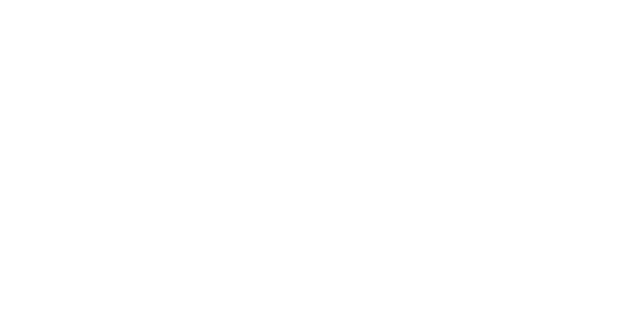
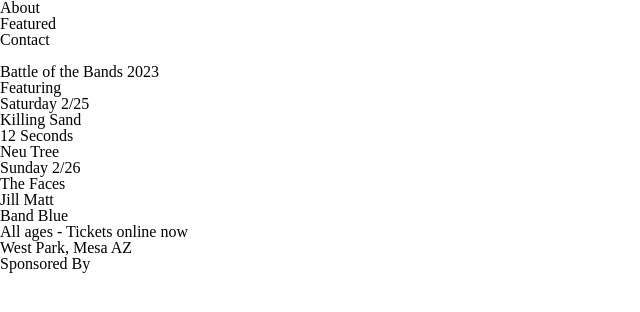
Before and after one commit to ethanjsummers00/Battle-of-the-Bands, a plain HTML site: page index.html in a window 1280 px wide. Shown: the whole page, without its empty margins (0-640 px from the left). Drawn offline with Linux system fonts and the light colour scheme.

Commit message:
Home Skeleton

```diff
--- a/index.html
+++ b/index.html
@@ -9,10 +9,50 @@
     </head>
     <body>
         <header>
-
+            <nav>
+                <ul>
+                    <li><a>About</a></li>
+                    <li><a>Featured</a></li>
+                    <li><a>Contact</a></li>
+                </ul>
+            </nav>
         </header>
         <main>
-
+            <aside id="imgColumn">
+                <img>
+                <img>
+                <img>
+                <img>
+            </aside>
+            <section id="home">
+                <h1>Battle of the Bands 2023</h1>
+                <h2>Featuring</h2>
+                <section id="lineUp">
+                    <article>
+                        <div><h3>Saturday 2/25</h3></div>
+                        <div>
+                            <p>Killing Sand</p>
+                            <p>12 Seconds</p>
+                            <p>Neu Tree</p>
+                        </div>
+                    </article>
+                    <article>
+                        <div>Sunday 2/26</div>
+                        <div>
+                            <p>The Faces</p>
+                            <p>Jill Matt</p>
+                            <p>Band Blue</p>
+                        </div>
+                    </article>
+                </section>
+                <section id="info">
+                    <h3>All ages - Tickets online now</h3>
+                    <p>West Park, Mesa AZ</p>
+                </section>
+                <section id="sponsors">
+                    <h2>Sponsored By</h2>
+                </section>
+            </section>
         </main>
         <footer>
 
--- a/styles.css
+++ b/styles.css
@@ -46,3 +46,5 @@
 	border-collapse: collapse;
 	border-spacing: 0;
 }
+
+/*Global*/
```
